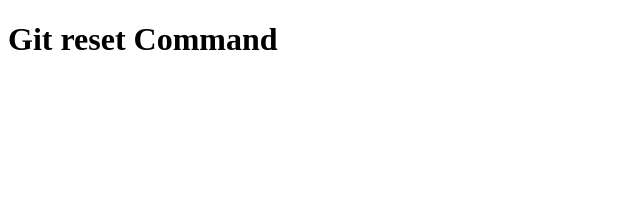
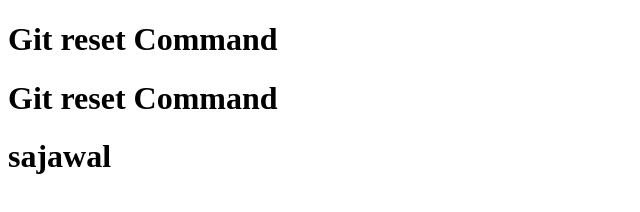
Before and after one commit to sajawalsattar/git-reset, a plain HTML site: page index.html in a window 1280 px wide. Shown: the whole page, without its empty margins (0-640 px from the left). Drawn offline with Linux system fonts and the light colour scheme.

Commit message:
second done

```diff
--- a/index.html
+++ b/index.html
@@ -7,5 +7,7 @@
 </head>
 <body>
     <h1>Git reset Command</h1>
+    <h1>Git reset Command</h1>
+    <h1>sajawal </h1>
 </body>
 </html>
```
